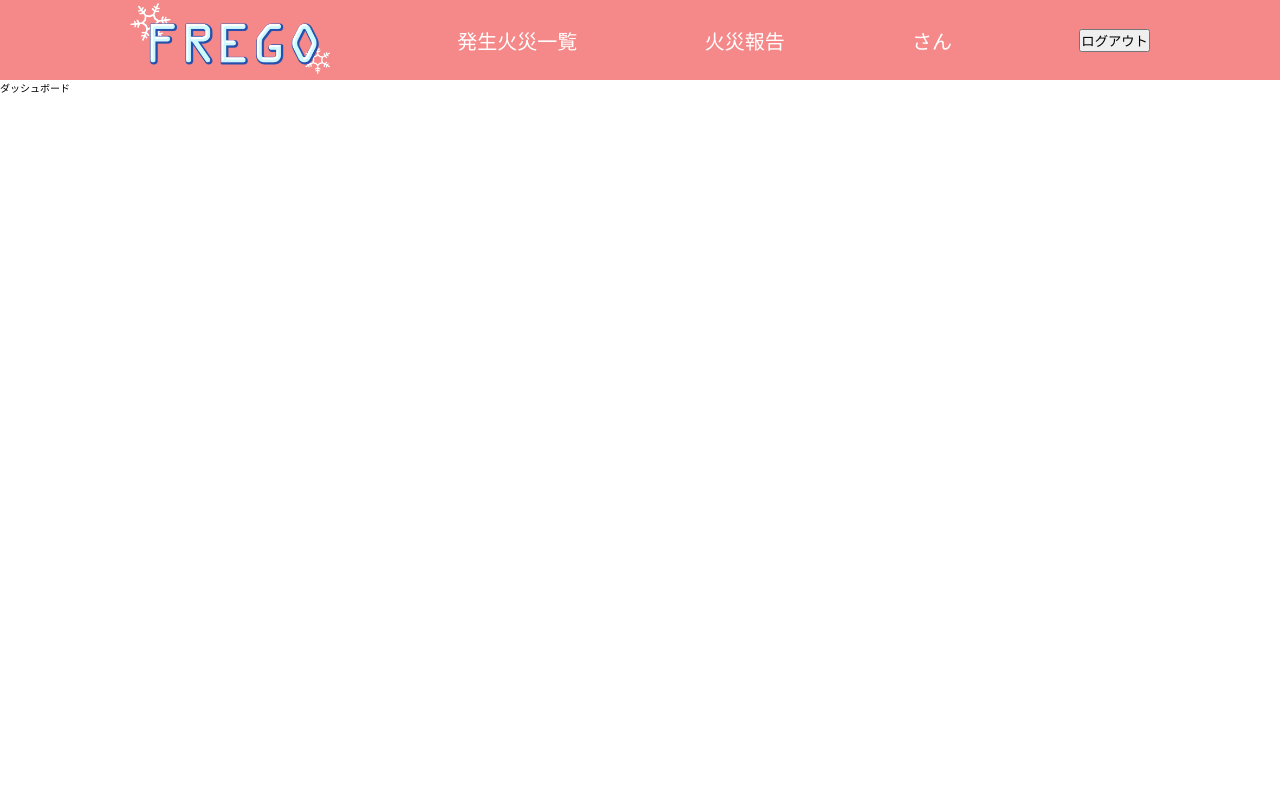
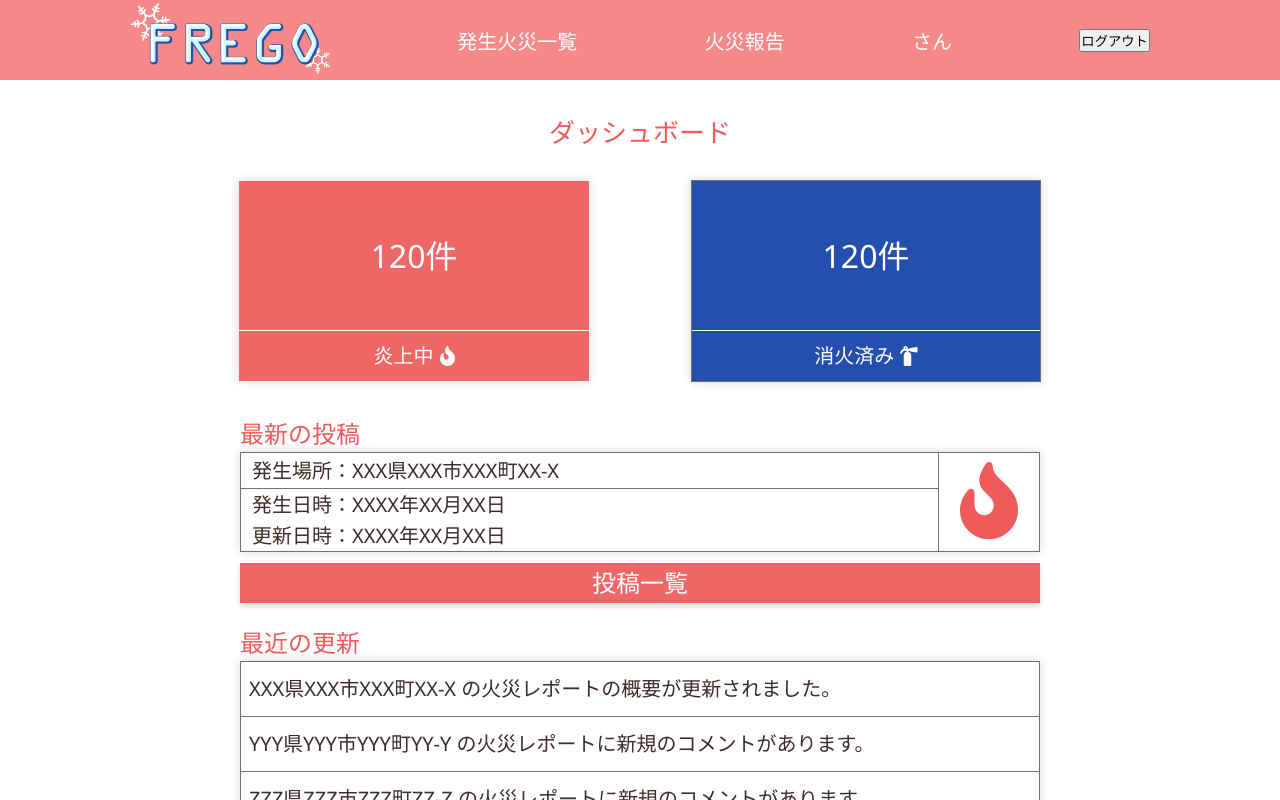
Before and after one commit to ms2019iwb/frontend, a React (Create React App) app: page / in a window 1280 px wide. Shown: the top 800 px of the page. Built offline with nearby package versions, Linux system fonts and the light colour scheme; sample sign-in values are in the browser's storage.

Commit message:
ダッシュボード画面完成

```diff
--- a/src/containers/Top.js
+++ b/src/containers/Top.js
@@ -1,13 +1,54 @@
 import React, { Component } from 'react';
 import styled from 'styled-components';
 import Header from '../components/Header';
+import { FontAwesomeIcon } from '@fortawesome/react-fontawesome'
+import { faFire, faFireExtinguisher } from '@fortawesome/free-solid-svg-icons';
 
 class Top extends Component {
   render() {
     return (
       <Root>
         <Header />
-        ダッシュボード
+        <Title>ダッシュボード</Title>
+        <Countzone>
+          <Firecount>
+            <Finumber>120件</Finumber>
+            <Fitext>炎上中<FontAwesomeIcon icon={faFire} /></Fitext>
+          </Firecount>
+          <Extinguishingcount>
+            <Exnumber>120件</Exnumber>
+            <Extext>消火済み<FontAwesomeIcon icon={faFireExtinguisher} /></Extext>
+          </Extinguishingcount>
+        </Countzone>
+        <Toppost>
+          <Totitle>
+            最新の投稿
+          </Totitle>
+          <Tocontents>
+            <Totext>
+              <Place>発生場所：XXX県XXX市XXX町XX-X</Place>
+              <Potime>発生日時：XXXX年XX月XX日</Potime>
+              <Uptime>更新日時：XXXX年XX月XX日</Uptime>
+            </Totext>
+            <Toimage><FontAwesomeIcon icon={faFire} /></Toimage>
+          </Tocontents>
+          <Postlist>
+            投稿一覧
+          </Postlist>
+        </Toppost>
+        <Newupdate>
+          <Netitle>
+            最近の更新
+          </Netitle>
+          <Necontents>
+            <Netext>XXX県XXX市XXX町XX-X の火災レポートの概要が更新されました。</Netext>
+            <Netext>YYY県YYY市YYY町YY-Y の火災レポートに新規のコメントがあります。</Netext>
+            <Netext>ZZZ県ZZZ市ZZZ町ZZ-Z の火災レポートに新規のコメントがあります。</Netext>
+            <Netext>AAA県AAA市AAA町AA-A の火災レポートに新規のコメントがあります。</Netext>
+            <Netext>XXX県XXX市XXX町XX-X の火災レポートの概要が更新されました。</Netext>
+          </Necontents>
+          <Uplist>更新一覧</Uplist>
+        </Newupdate>
       </Root>
     );
   }
@@ -16,3 +57,186 @@ class Top extends Component {
 export default Top;
 
 const Root = styled.div``
+
+const Title = styled.h1`
+  margin: 32px 0 30px 0;
+  color: #EF5A5A;
+  font-size: 2.6rem;
+  text-align: center;
+`
+
+const Countzone = styled.div`
+  display: flex;
+  align-items: center;
+  justify-content: center;
+  margin-bottom: 34px;
+  color: #FFFFFF;
+  text-align: center;
+`
+
+const Firecount = styled.div`
+  width: 350px;
+  margin-right: 102px;
+  box-shadow: 0px 0px 10px rgba(0,0,0,0.16);
+  background-color: #F06767;
+`
+
+const Finumber = styled.div`
+  -webkit-box-sizing: border-box;
+  -moz-box-sizing: border-box;
+  -ms-box-sizing: border-box;
+  -o-box-sizing: border-box;
+  box-sizing: border-box;
+  height: 150px;
+  border-bottom: 1px solid #FFFFFF;
+  font-size: 3.2rem;
+  line-height: 150px;
+`
+
+const Fitext = styled.div`
+  height: 50px;
+  font-size: 2rem;
+  line-height: 50px;
+  & > svg{
+    margin-left: 6px;
+  }
+`
+
+const Extinguishingcount = styled.div`
+  -webkit-box-sizing: border-box;
+  -moz-box-sizing: border-box;
+  -ms-box-sizing: border-box;
+  -o-box-sizing: border-box;
+  box-sizing: border-box;
+  width: 350px;
+  border: 1px solid #707070;
+  box-shadow: 0px 0px 10px rgba(0,0,0,0.16);
+  background-color: #254FAE;
+`
+
+const Exnumber = styled.div`
+  -webkit-box-sizing: border-box;
+  -moz-box-sizing: border-box;
+  -ms-box-sizing: border-box;
+  -o-box-sizing: border-box;
+  box-sizing: border-box;
+  height: 150px;
+  border-bottom: 1px solid #FFFFFF;
+  font-size: 3.2rem;
+  line-height: 150px;
+`
+
+const Extext = styled.div`
+  height: 50px;
+  font-size: 2rem;
+  line-height: 50px;
+  & > svg{
+    margin-left: 6px;
+  }
+`
+
+const Toppost = styled.div`
+  width: 800px;
+  margin: 0 auto;
+  margin-bottom: 22px;
+`
+
+const Totitle = styled.div`
+  color: #EF5A5A;
+  font-size: 2.4rem;
+  line-height: 36px;
+`
+
+const Tocontents = styled.div`
+  display: flex;
+  align-items: center;
+  margin-bottom: 11px;
+  border: 1px solid #707070;
+  box-shadow: 0px 0px 10px rgba(0,0,0,0.16);
+`
+
+const Totext = styled.div`
+  width: 699px;
+  border-right: 1px solid #707070;
+`
+
+const Place = styled.div`
+  padding-left: 11px;
+  border-bottom: 1px solid #707070;
+  color: #3F2B2B;
+  font-size: 2rem;
+  line-height: 35px;
+`
+
+const Potime = styled.div`
+  padding-left: 11px;
+  color: #3F2B2B;
+  font-size: 2rem;
+  line-height: 31px;
+`
+
+const Uptime = styled.div`
+  padding-left: 11px;
+  color: #3F2B2B;
+  font-size: 2rem;
+  line-height: 31px;
+`
+
+const Toimage = styled.div`
+  width: 100px;
+  text-align: center;
+  & > svg{
+    width: 58px !important;
+    height: auto !important;
+    color: #EF5A5A;
+  }
+`
+
+const Postlist = styled.div`
+  height: 40px;
+  box-shadow: 0px 3px 6px rgba(0,0,0,0.16);
+  background-color: #F06767;
+  color: #FFFFFF;
+  font-size: 2.4rem;
+  line-height: 40px;
+  text-align: center;
+`
+
+const Newupdate = styled.div`
+  width: 800px;
+  margin: 0 auto;
+  margin-bottom: 112px;
+`
+
+const Netitle = styled.div`
+  color: #EF5A5A;
+  font-size: 2.4rem;
+  line-height: 36px;
+`
+
+const Necontents = styled.div`
+  margin-bottom: 11px;
+  border: 1px solid #707070;
+  box-shadow: 0px 0px 10px rgba(0,0,0,0.16);
+`
+
+const Netext = styled.div`
+  padding-left: 8px;
+  color: #3F2B2B;
+  font-size: 2rem;
+  line-height: 54px;
+
+  &:not(:last-child) {
+    border-bottom: 1px solid #707070;
+  }
+`
+
+const Uplist = styled.div`
+  height: 40px;
+  box-shadow: 0px 3px 6px rgba(0,0,0,0.16);
+  background-color: #F06767;
+  color: #FFFFFF;
+  font-size: 2.4rem;
+  line-height: 40px;
+  text-align: center;
+`
```
